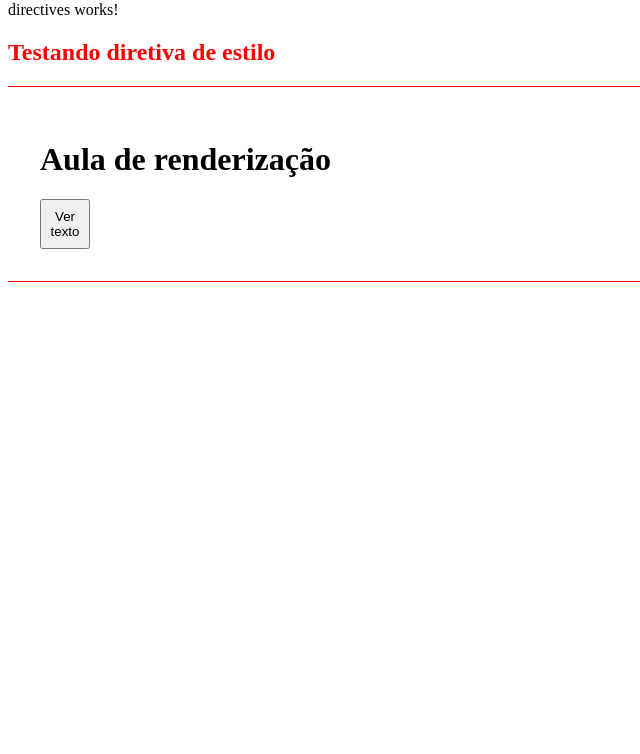
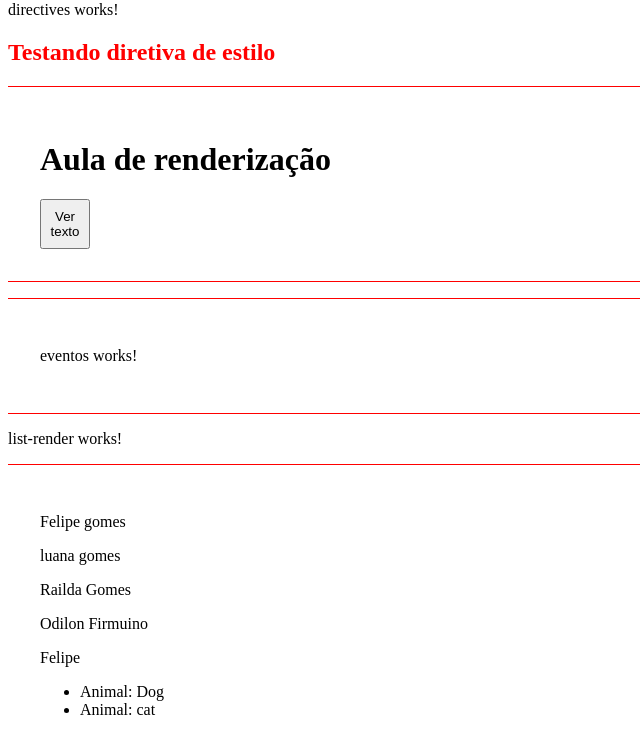
Before and after one commit to Felipe-Gs/curso-angular, an Angular app: page / in a window 1280 px wide. Shown: the part 721-1475 px from the top of the page, without its empty margins (0-640 px from the left). Built offline with nearby package versions, Linux system fonts and the light colour scheme.

Commit message:
feat: rendering list on page

```diff
--- a/src/app/app.component.html
+++ b/src/app/app.component.html
@@ -3,3 +3,5 @@
 <app-parent-data [name]="username" [userData]="userData" [teste12]="teste12"></app-parent-data>
 <app-directives></app-directives>
 <app-if-render></app-if-render>
+<app-eventos></app-eventos>
+<app-list-render></app-list-render>
--- a/src/app/app.module.ts
+++ b/src/app/app.module.ts
@@ -7,6 +7,8 @@ import { FirstComponentComponent } from './components/first-component/first-comp
 import { ParentDataComponent } from './components/parent-data/parent-data.component';
 import { DirectivesComponent } from './components/directives/directives.component';
 import { IfRenderComponent } from './components/if-render/if-render.component';
+import { EventosComponent } from './components/eventos/eventos.component';
+import { ListRenderComponent } from './components/list-render/list-render.component';
 
 @NgModule({
   declarations: [
@@ -14,7 +16,9 @@ import { IfRenderComponent } from './components/if-render/if-render.component';
     FirstComponentComponent,
     ParentDataComponent,
     DirectivesComponent,
-    IfRenderComponent
+    IfRenderComponent,
+    EventosComponent,
+    ListRenderComponent
   ],
   imports: [
     BrowserModule,
--- /dev/null
+++ b/src/app/components/eventos/eventos.component.html
@@ -0,0 +1,4 @@
+<div class="class">
+  <p>eventos works!</p>
+
+</div>
--- /dev/null
+++ b/src/app/components/list-render/list-render.component.html
@@ -0,0 +1,11 @@
+<p>list-render works!</p>
+<div class="class">
+  <p *ngFor="let dado of dados">{{dado}}</p>
+  <p>{{dadosObj.nome}}</p>
+  <ul>
+    <li *ngFor="let item of animais">
+      Animal: {{item.name}}
+    </li>
+  </ul>
+
+</div>
--- /dev/null
+++ b/src/app/components/list-render/list-render.component.ts
@@ -0,0 +1,13 @@
+import { Component } from '@angular/core';
+
+@Component({
+  selector: 'app-list-render',
+  templateUrl: './list-render.component.html',
+  styleUrl: './list-render.component.css',
+})
+export class ListRenderComponent {
+  dados = ['Felipe gomes', 'luana gomes', 'Railda Gomes', 'Odilon Firmuino'];
+  animais = [{ name: 'Dog' }, { name: 'cat' }];
+
+  dadosObj = { nome: 'Felipe', idade: 30, cidade: 'São Paulo' };
+}
```
Also changed, not shown: src/app/components/eventos/eventos.component.ts (added, +10 -0 lines), src/app/components/eventos/eventos.component.css (added), src/app/components/list-render/list-render.component.css (added).
